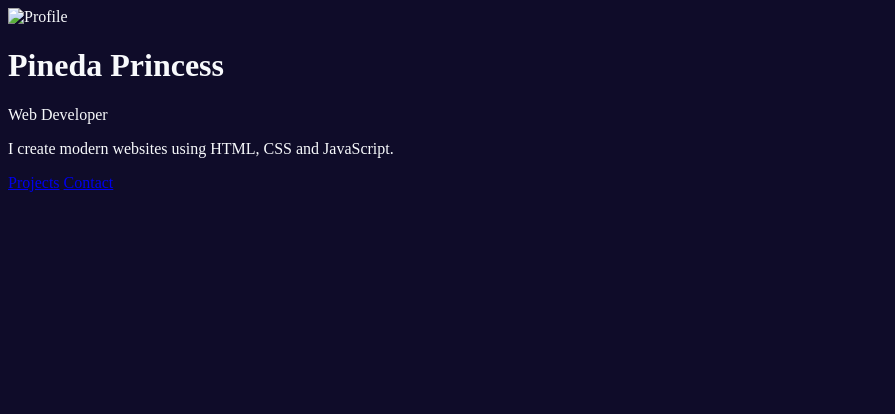
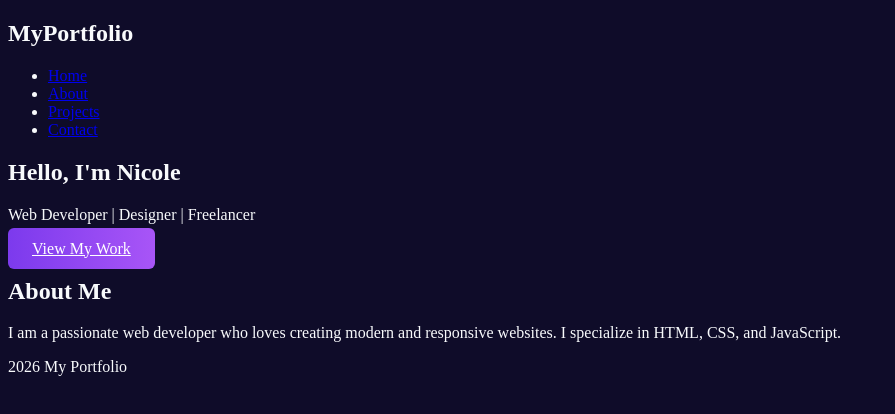
Before and after one commit to jhenish91-code/Nicole-P, a plain HTML site: page index.html in a window 1280 px wide. Shown: the whole page, without its empty margins (0-895 px from the left). Drawn offline with Linux system fonts and the light colour scheme.

Commit message:
Update index.html

```diff
--- a/index.html
+++ b/index.html
@@ -1,30 +1,42 @@
 <!DOCTYPE html>
 <html lang="en">
 <head>
-<title>My Portfolio</title>
-<link rel="stylesheet" href="style.css">
+    <title>My Portfolio</title>
+    <link rel="stylesheet" href="style.css">
 </head>
-
 <body>
 
-<div class="container">
+<header>
+    <nav>
+        <h2 class="logo">MyPortfolio</h2>
+        <ul>
+            <li><a href="#home">Home</a></li>
+            <li><a href="#about">About</a></li>
+            <li><a href="#projects">Projects</a></li>
+            <li><a href="#contact">Contact</a></li>
+        </ul>
+    </nav>
+</header>
 
-    <img src="profile.jpg" alt="Profile" class="profile">
+<section id="home" class="hero">
+    <div class="hero-content">
+        <h1>Hello, I'm Nicole</h1>
+        <p>Web Developer | Designer | Freelancer</p>
+        <a href="#projects" class="btn">View My Work</a>
+    </div>
+</section>
 
-    <h1>Pineda Princess</h1>
+<section id="about" class="about">
+    <h2>About Me</h2>
+    <p>
+        I am a passionate web developer who loves creating modern and responsive websites.
+        I specialize in HTML, CSS, and JavaScript.
+    </p>
+</section>
 
-    <p class="title">Web Developer</p>
-
-    <p class="about">
-        I create modern websites using HTML, CSS and JavaScript.
-    </p>
-
-    <div class="buttons">
-        <a href="#">Projects</a>
-        <a href="#">Contact</a>
-    </div>
-
-</div>
+<footer>
+    <p>2026 My Portfolio</p>
+</footer>
 
 </body>
 </html>
```
